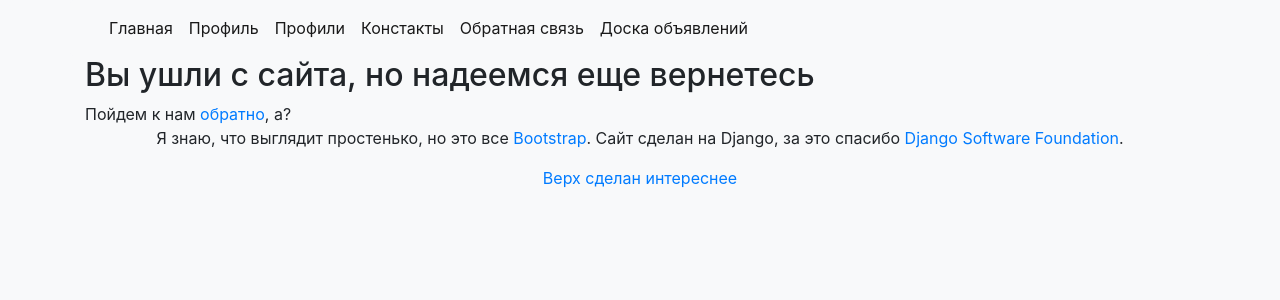
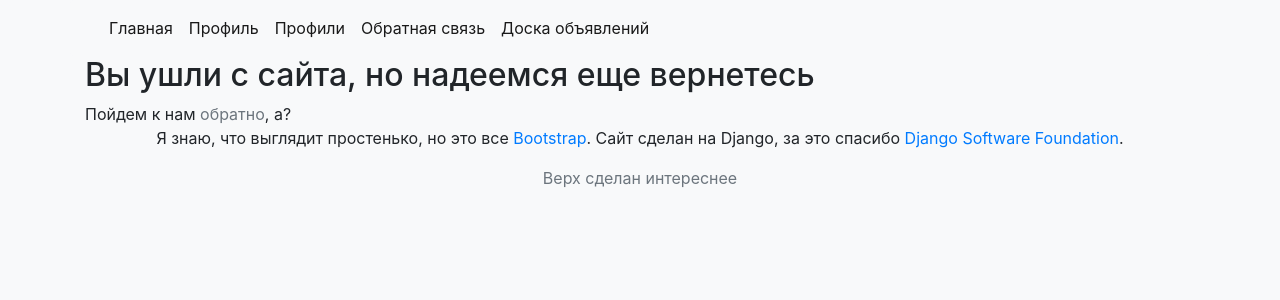
Before and after one commit to Skalice132/DjangoBlogs, a Django app: template users/templates/users/logout.html in a window 1280 px wide. Shown: the top 300 px of the page. Run offline with Django 3.2, Linux system fonts and the light colour scheme; the template is opened without the code that fills it, so the values that code supplies are empty; some libraries are stand-ins or nearby versions.

Commit message:
update front

```diff
--- a/blog/templates/blog/main.html
+++ b/blog/templates/blog/main.html
@@ -28,9 +28,9 @@
             <li class="nav-item active">
               <a class="nav-link" href="{% url 'profiles' %}">Профили</a>
             </li>
-            <li class="nav-item active">
-              <a class="nav-link" href="{% url 'contacts' %}">Констакты</a>
-            </li>
+<!--            <li class="nav-item active">-->
+<!--              <a class="nav-link" href="">Контакты</a>-->
+<!--            </li>-->
             <li class="nav-item active">
               <a class="nav-link" href="{% url 'feedback' %}">Обратная связь</a>
             </li>
--- a/blog/urls.py
+++ b/blog/urls.py
@@ -18,7 +18,7 @@
 
 urlpatterns = [
     path('', views.ShowPostView.as_view(), name='blog-home'),
-    path('contacts/', views.contacts, name='contacts'),
+    # path('contacts/', views.contacts, name='contacts'),
     path('feedback/', views.feedback, name='feedback'),
     path('vacancies/', views.vacancies, name='vacancies'),
     path('user/<str:username>/', views.UserAllPostView.as_view(), name='user-news'),
--- a/users/templates/users/logout.html
+++ b/users/templates/users/logout.html
@@ -3,6 +3,6 @@
 {% block main_section %}
 <div class="form-selection">
     <h2> Вы ушли с сайта, но надеемся еще вернетесь</h2>
-    Пойдем к нам <a href="{% url 'login' %}">обратно</a>, а?
+    Пойдем к нам <a class="text-secondary" href="{% url 'login' %}">обратно</a>, а?
 </div>
 {% endblock main_section %}
--- a/users/templates/users/main.html
+++ b/users/templates/users/main.html
@@ -30,12 +30,9 @@
             <li class="nav-item active">
               <a class="nav-link" href="{% url 'profiles' %}">Профили</a>
             </li>
-<!--            <li class="nav-item ">-->
-<!--              <a class="nav-link" href="">О нас</a>-->
+<!--            <li class="nav-item active">-->
+<!--              <a class="nav-link" href="">Констакты</a>-->
 <!--            </li>-->
-            <li class="nav-item active">
-              <a class="nav-link" href="{% url 'contacts' %}">Констакты</a>
-            </li>
             <li class="nav-item active">
               <a class="nav-link" href="{% url 'feedback' %}">Обратная связь</a>
             </li>
@@ -74,7 +71,7 @@
 <footer class="blog-footer text-center">
   <p> Я знаю, что выглядит простенько, но это все <a href="https://getbootstrap.com/">Bootstrap</a>. Сайт сделан на Django, за это спасибо <a href="https://www.djangoproject.com/">Django Software Foundation</a>.</p>
   <p>
-    <a href="#">Верх сделан интереснее</a>
+    <a class="text-secondary" href="#">Верх сделан интереснее</a>
   </p>
   <center>
     <iframe src="https://money.yandex.ru/quickpay/button-widget?targets=%D0%94%D0%B0%D1%80%D0%B8%D1%82%D0%B5%20%D0%BB%D1%8E%D0%B1%D0%BE%D0%B2%D1%8C%20%3C3&default-sum=100&button-text=13&yamoney-payment-type=on&button-size=s&button-color=black&fio=on&mail=on&successURL=&quickpay=small&account=4100110093361063&" width="127" height="25" frameborder="0" allowtransparency="true" scrolling="no"></iframe></p>
```
Also changed, not shown: BlogDjango/settings.py (+6 -1 lines), blog/views.py (+9 -9 lines).
